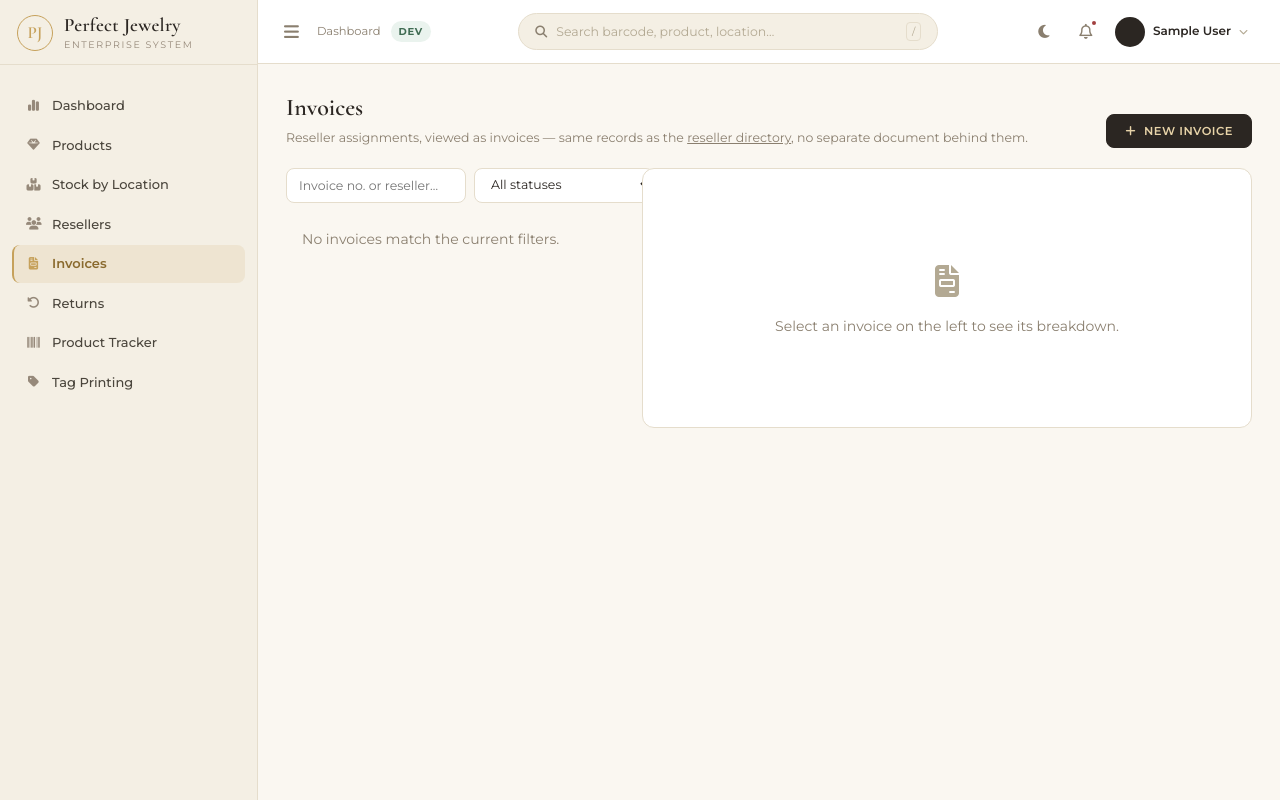
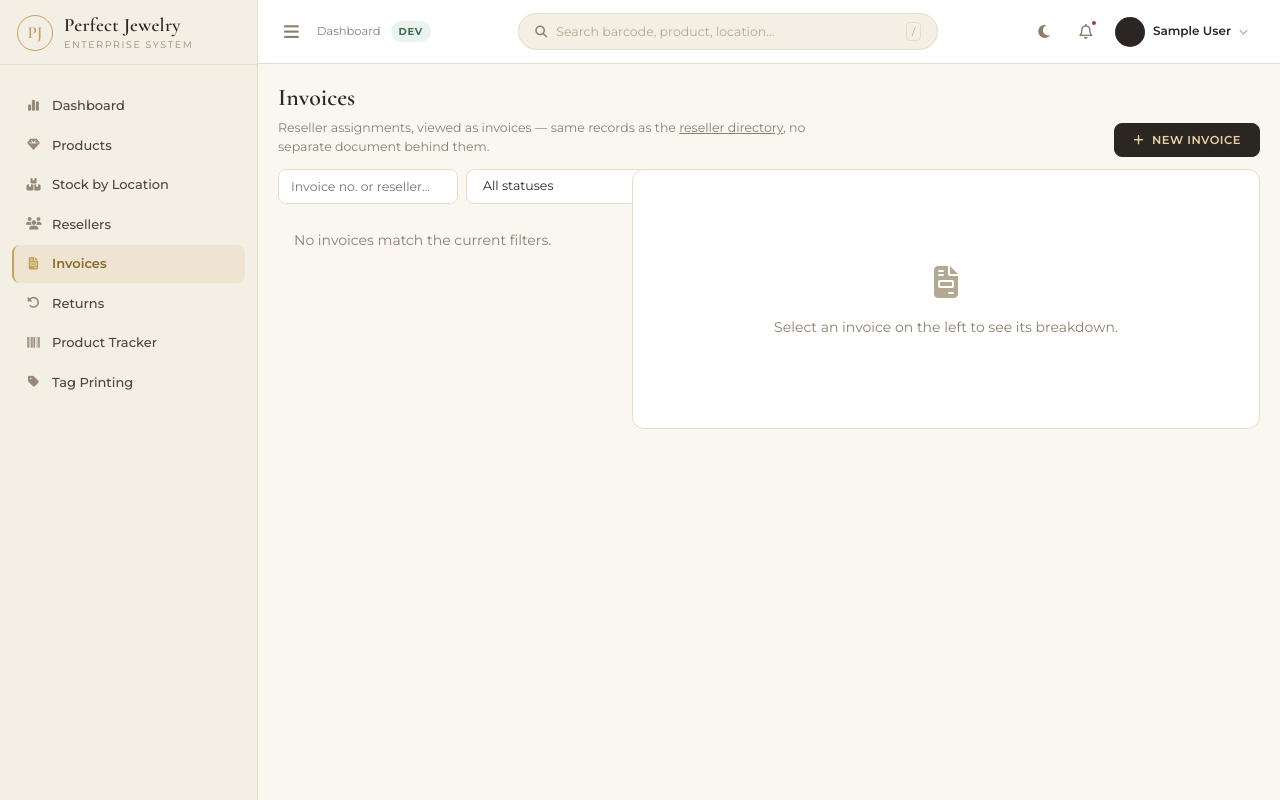
Before and after one commit to Shin-da/pj_erp_django, a Django app: page /resellers/invoices/ in a window 1280 px wide. Run offline with Django 5.2, Linux system fonts and the light colour scheme; the visitor is signed in with stand-in values (Sample User, id 1); data that the repository does not hold is empty.

Commit message:
Remove hardcoded admin credential hint from login page

```diff
--- a/templates/accounts/login.html
+++ b/templates/accounts/login.html
@@ -9,8 +9,5 @@
     {{ form.as_p }}
     <button type="submit" class="btn btn-primary">Sign in</button>
   </form>
-  <p class="cell-muted" style="margin-top:16px; font-size:12px;">
-    Local login: employee code <strong>1001</strong> / password <strong>changeme123</strong>
-  </p>
 </div>
 {% endblock %}
--- a/templates/assignment/invoice_list.html
+++ b/templates/assignment/invoice_list.html
@@ -373,11 +373,20 @@
 </div>
 
 <style>
-  .inv-shell { display:grid; grid-template-columns:340px 1fr; gap:16px; align-items:start; }
+  /* ─── Density pass (step 1) ───────────────────────────────────
+     Scoped to this screen only via :has() so it can't touch the
+     other ~130 pages. This is a whitespace trim, not a structural
+     change — delete this block to revert. The locked-frame pass
+     (independent scroll panes) is a separate, later step. */
+  body:has(.inv-shell) .content { padding: 16px 20px 20px; }
+  body:has(.inv-shell) .page-head { margin-bottom: 12px; }
+  body:has(.inv-shell) .page-head p { max-width: 70ch; }
+
+  .inv-shell { display:grid; grid-template-columns:340px 1fr; gap:14px; align-items:start; }
   .inv-list-col { display:flex; flex-direction:column; gap:10px; }
   .inv-filter { display:flex; gap:8px; }
   .inv-filter .fbar-input { flex:1; }
-  .inv-list { display:flex; flex-direction:column; gap:8px; max-height:72vh; overflow-y:auto; }
+  .inv-list { display:flex; flex-direction:column; gap:8px; max-height:calc(100vh - 150px); overflow-y:auto; }
   .inv-row { display:block; background:var(--panel); border:1px solid var(--border); border-radius:var(--radius); padding:10px 12px; text-decoration:none; color:inherit; transition:border-color var(--t-fast); }
   .inv-row:hover { border-color:var(--brand); }
   .inv-row.active { border-color:var(--brand); background:var(--brand-dim); }
```
